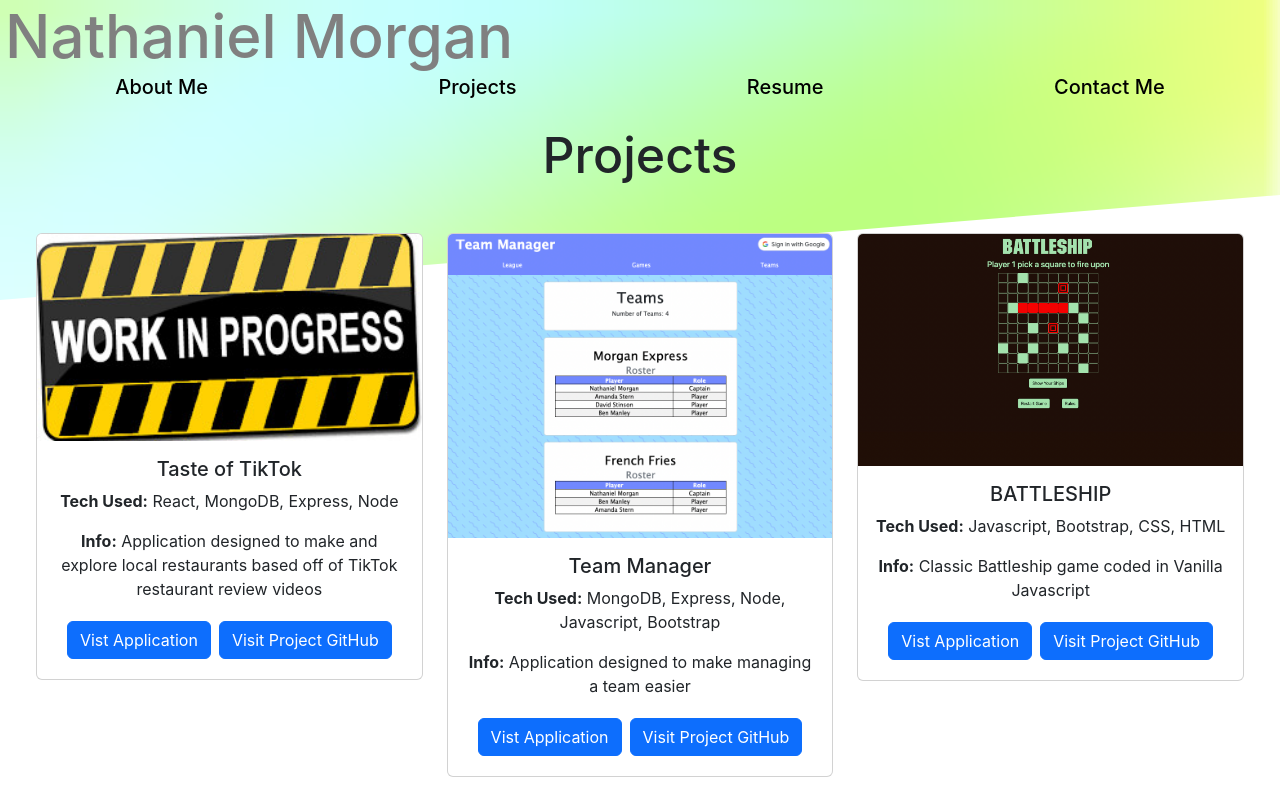
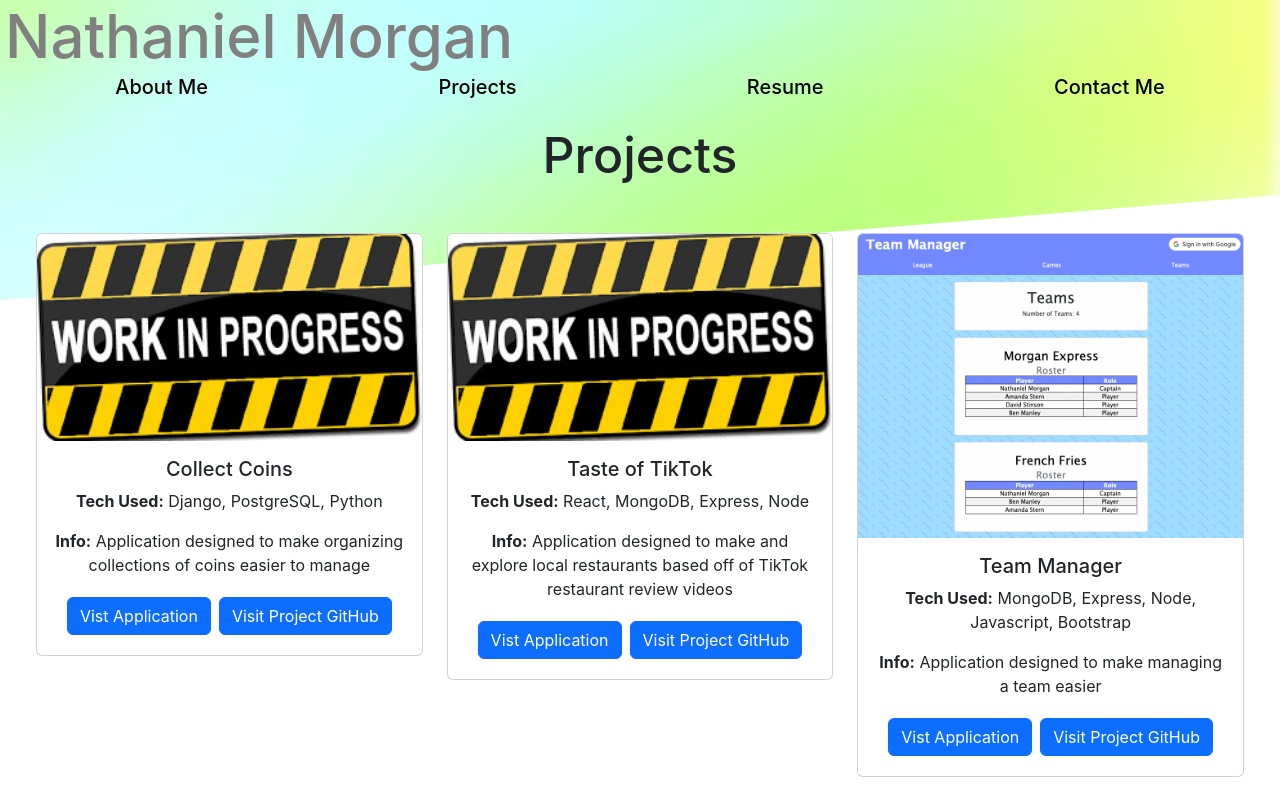
Before and after one commit to NateMorgan/portfolio, a React (Create React App) app: page /projects in a window 1280 px wide. Shown: the top 799 px of the page. Built offline with nearby package versions, Linux system fonts and the light colour scheme.

Commit message:
adds another project

```diff
--- a/src/pages/Projects/Projects.jsx
+++ b/src/pages/Projects/Projects.jsx
@@ -11,11 +11,24 @@
           <div className="card">
             <img src={wip} className="card-img-top" alt="..."/>
             <div className="card-body">
+              <h5 className="card-title"> Collect Coins </h5>
+              <p className="card-text"><b>Tech Used:</b> Django, PostgreSQL, Python</p>
+              <p className="card-text"><b>Info:</b> Application designed to make organizing collections of coins easier to manage</p>
+              <a href="https://collect-coins.herokuapp.com/" target="_blank" rel="noreferrer"> <p className='btn btn-primary m-1'> Vist Application</p></a>
+              <a href="https://github.com/NateMorgan/coin-collector" target="_blank" rel="noreferrer"><p className='btn btn-primary m-1'>Visit Project GitHub</p></a>
+            </div>
+          </div>
+        </div>
+        <div className="col-sm-6">
+          <div className="card">
+            <img src={wip} className="card-img-top" alt="..."/>
+            <div className="card-body">
               <h5 className="card-title"> Taste of TikTok</h5>
               <p className="card-text"><b>Tech Used:</b> React, MongoDB, Express, Node</p>
               <p className="card-text"><b>Info:</b> Application designed to make and explore local restaurants based off of TikTok restaurant review videos</p>
-              <p className='btn btn-primary m-1'>Vist Application</p>
-              <p className='btn btn-primary m-1'>Visit Project GitHub</p>
+              <a href="https://tots-hot-tots.netlify.app/" target="_blank" rel="noreferrer"> <p className='btn btn-primary m-1'> Vist Application</p></a>
+              <a href="https://github.com/dabyzness/tot-front-end" target="_blank" rel="noreferrer"><p className='btn btn-primary m-1'>Visit Project GitHub</p></a>
+
             </div>
           </div>
         </div>
```
